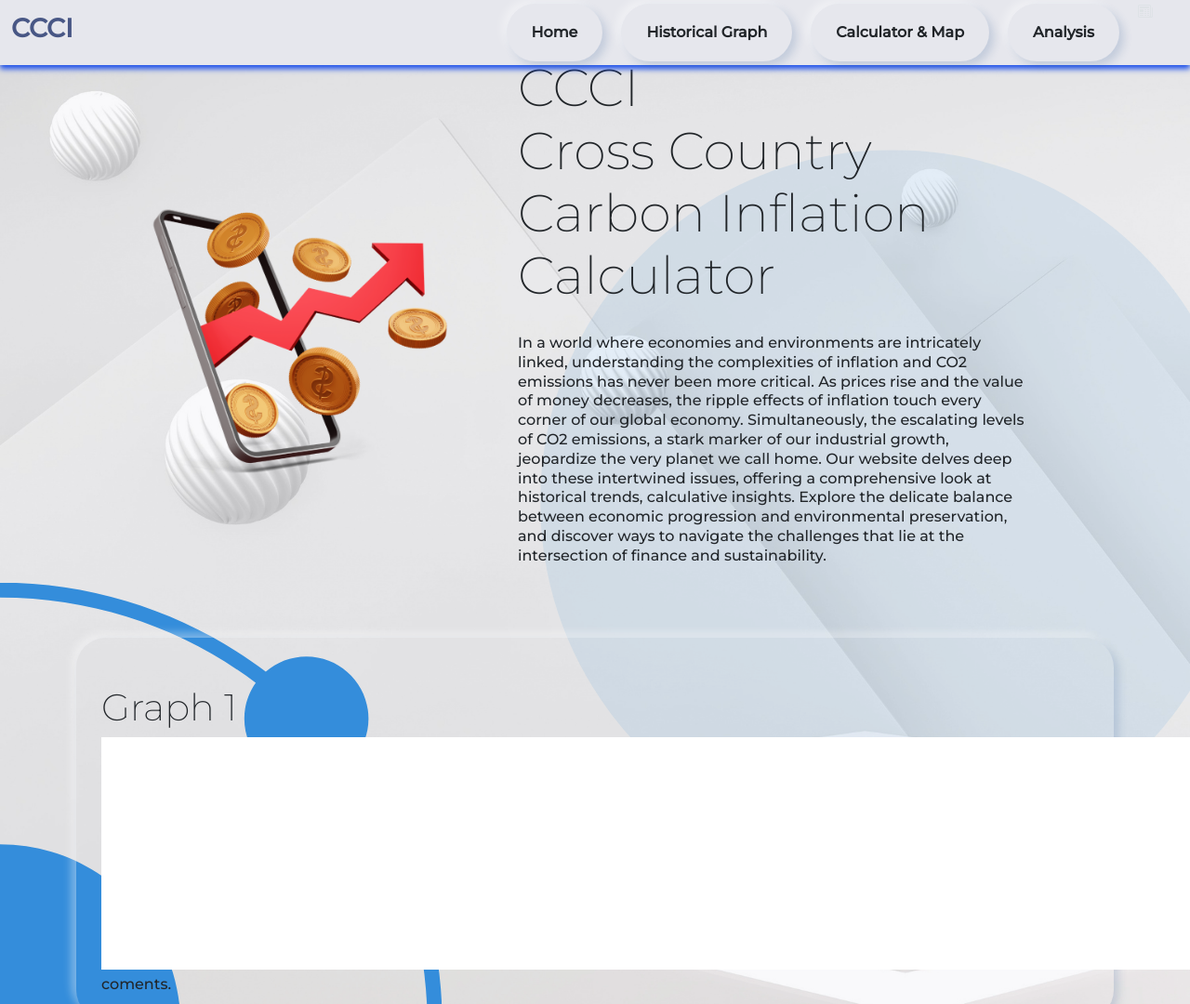
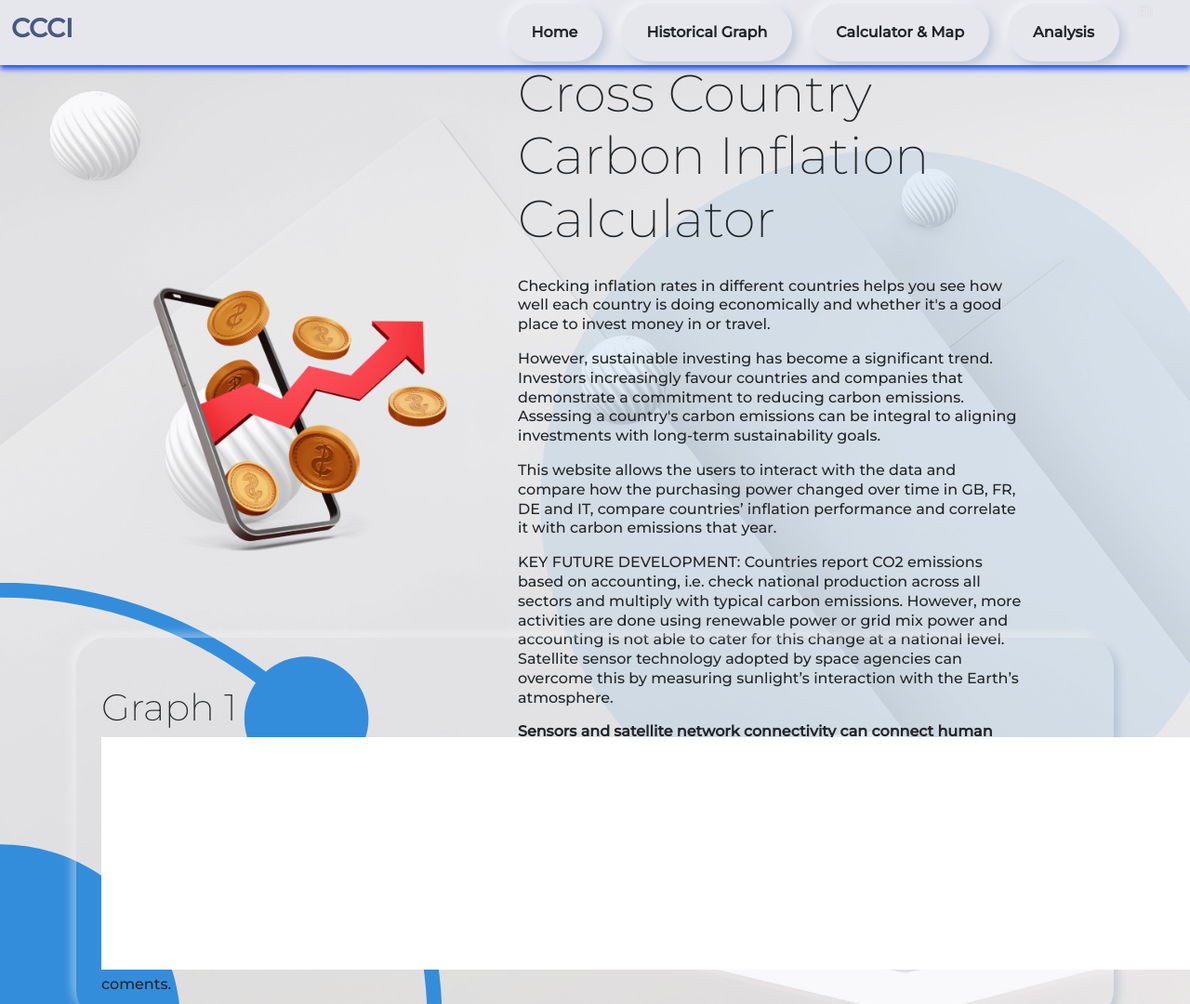
Before and after one commit to CASA-girls/InflationCalculator, a plain HTML site: page index.html in a window 1280 px wide. Shown: the top 1080 px of the page at 93% size. Drawn offline with nearby package versions, Linux system fonts and the light colour scheme; no server answers.

Commit message:
text, bold and with separate paragraphs

```diff
--- a/graphpage.html
+++ b/graphpage.html
@@ -85,6 +85,7 @@
                             }
                         },
                         yAxis: {},
+                        backgroundColor: 'rgba(255, 255, 255, 0)', // Set background color to white with 0% opacity
                         series: [{
                             name: 'France',
                             type: 'bar',
--- a/index.html
+++ b/index.html
@@ -103,15 +103,15 @@
                     </h2>
                     <br>
                     <div class="fw-italic text-dark">
-                        <p>In a world where economies and environments are intricately linked, understanding the
-                            complexities of inflation and CO2 emissions has never been more critical. As prices rise and
-                            the value of money decreases, the ripple effects of inflation touch every corner of our
-                            global economy. Simultaneously, the escalating levels of CO2 emissions, a stark marker of
-                            our industrial growth, jeopardize the very planet we call home. Our website delves deep into
-                            these intertwined issues, offering a comprehensive look at historical trends, calculative
-                            insights. Explore the delicate balance between
-                            economic progression and environmental preservation, and discover ways to navigate the
-                            challenges that lie at the intersection of finance and sustainability.</p>
+                        <p>Checking inflation rates in different countries helps you see how well each country is doing economically and whether it's a good place to invest money in or travel.
+                        </p>
+                        <p> However, sustainable investing has become a significant trend. Investors increasingly favour countries and companies that demonstrate a commitment to reducing carbon emissions. Assessing a country's carbon emissions can be integral to aligning investments with long-term sustainability goals.
+                        </p>
+                        <p> This website allows the users to interact with the data and compare how the purchasing power changed over time in GB, FR, DE and IT, compare countries’ inflation performance and correlate it with carbon emissions that year.
+                        </p>
+                        <p> KEY FUTURE DEVELOPMENT: Countries report CO2 emissions based on accounting, i.e. check national production across all sectors and multiply with typical carbon emissions. However, more activities are done using renewable power or grid mix power and accounting is not able to cater for this change at a national level. Satellite sensor technology adopted by space agencies can overcome this by measuring sunlight’s interaction with the Earth’s atmosphere.
+                            <p><strong>Sensors and satellite network connectivity can connect human activity data with the environment and help make more accurate decisions.</strong></p>
+                            </p>
                         <!----<a href="#History" class="btn btn-dark me-3">History</a> enter a fancy page transition
                     <a href="#Calculate" class="btn btn-dark">Calculate</a>--->
                     </div>
```
